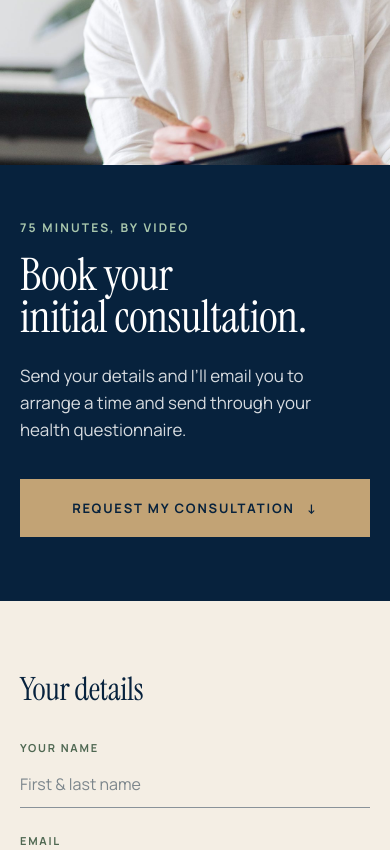
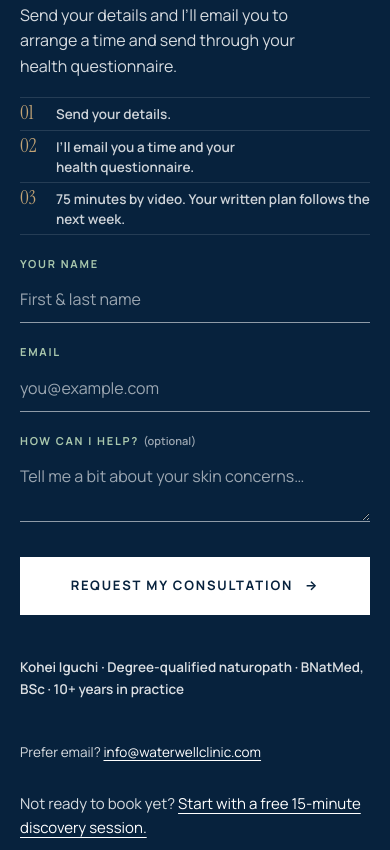
Before and after one commit to loganhempel/Waterwell-Web, a plain HTML site: page book/consultation.html in a window 390 px wide. Shown: the part 418-1268 px from the top of the page. Drawn offline with Linux system fonts and the light colour scheme.

Commit message:
v4 audit 2: booking landers put the 3-field form in the navy hero panel, steps above it in first person, credential line under the button, consult page links to the free session
Co-Authored-By: Claude Opus 5.5 <noreply@anthropic.com>

```diff
--- a/assets/v4/_main.css
+++ b/assets/v4/_main.css
@@ -498,3 +498,33 @@ footer.bk-foot{background:var(--bg);color:var(--muted);padding:28px 0 36px;font-
 /* D2: closing band, left-aligned so it doesn't read as another centred slab */
 .close-band h2 em{font-style:italic;color:var(--sand)}
 .close-band .st-in{max-width:760px}
+/* D7 + L1: booking landers, form in the navy panel, steps above it */
+.bk-hero .split-text{justify-content:flex-start;padding-top:clamp(48px,6vw,88px);padding-bottom:clamp(48px,6vw,88px)}
+.bk-hero h1{font-size:clamp(2.6rem,4.4vw,4.2rem)}
+.bk-hero .lead{margin-top:18px}
+.bk-steps{list-style:none;margin-top:28px;display:grid;grid-template-columns:repeat(3,minmax(0,1fr));gap:0;border-top:1px solid rgba(255,255,255,.16);max-width:620px}
+.bk-steps li{padding:14px 16px 0 0;display:flex;flex-direction:column;gap:6px}
+.bk-steps .n{font-family:var(--display);font-size:1.6rem;line-height:1;color:var(--sand)}
+.bk-steps p{margin-top:0 !important;font-size:14px;line-height:1.45;color:rgba(255,255,255,.8) !important;font-weight:600}
+.bk-hero .book-form{margin-top:32px;max-width:620px;gap:22px 28px}
+.bk-hero .field textarea{min-height:64px}
+.field label .opt{text-transform:none;letter-spacing:0;font-weight:600;color:rgba(255,255,255,.6)}
+.bk-cred{margin-top:-6px;color:rgba(255,255,255,.86) !important;font-weight:600}
+.bk-alt{margin-top:28px !important;font-size:15px;color:rgba(255,255,255,.8)}
+.bk-alt a{color:#fff;text-underline-offset:4px}
+.bk-close .btn-outline{min-width:0}
+@media (max-width:960px){
+  .bk-hero .split-photo{min-height:34svh}
+  .bk-hero .split-text{padding:32px var(--gutter) 48px}
+}
+@media (max-width:600px){
+  .bk-hero .split-photo{min-height:0;height:min(24svh,210px)}
+  .bk-hero h1{font-size:2.35rem;margin-top:12px}
+  .bk-hero .lead{font-size:1rem;margin-top:12px}
+  .bk-steps{grid-template-columns:1fr;margin-top:18px;border-top:0}
+  .bk-steps li{flex-direction:row;align-items:baseline;gap:12px;padding:5px 0;border-top:1px solid rgba(255,255,255,.12)}
+  .bk-steps li:last-child{border-bottom:1px solid rgba(255,255,255,.12)}
+  .bk-steps .n{font-size:1.2rem;flex:none;width:24px}
+  .bk-steps p{font-size:13.5px}
+  .bk-hero .book-form{margin-top:22px}
+}
--- a/assets/v4/site.css
+++ b/assets/v4/site.css
@@ -505,3 +505,33 @@ footer.bk-foot{background:var(--bg);color:var(--muted);padding:28px 0 36px;font-
 /* D2: closing band, left-aligned so it doesn't read as another centred slab */
 .close-band h2 em{font-style:italic;color:var(--sand)}
 .close-band .st-in{max-width:760px}
+/* D7 + L1: booking landers, form in the navy panel, steps above it */
+.bk-hero .split-text{justify-content:flex-start;padding-top:clamp(48px,6vw,88px);padding-bottom:clamp(48px,6vw,88px)}
+.bk-hero h1{font-size:clamp(2.6rem,4.4vw,4.2rem)}
+.bk-hero .lead{margin-top:18px}
+.bk-steps{list-style:none;margin-top:28px;display:grid;grid-template-columns:repeat(3,minmax(0,1fr));gap:0;border-top:1px solid rgba(255,255,255,.16);max-width:620px}
+.bk-steps li{padding:14px 16px 0 0;display:flex;flex-direction:column;gap:6px}
+.bk-steps .n{font-family:var(--display);font-size:1.6rem;line-height:1;color:var(--sand)}
+.bk-steps p{margin-top:0 !important;font-size:14px;line-height:1.45;color:rgba(255,255,255,.8) !important;font-weight:600}
+.bk-hero .book-form{margin-top:32px;max-width:620px;gap:22px 28px}
+.bk-hero .field textarea{min-height:64px}
+.field label .opt{text-transform:none;letter-spacing:0;font-weight:600;color:rgba(255,255,255,.6)}
+.bk-cred{margin-top:-6px;color:rgba(255,255,255,.86) !important;font-weight:600}
+.bk-alt{margin-top:28px !important;font-size:15px;color:rgba(255,255,255,.8)}
+.bk-alt a{color:#fff;text-underline-offset:4px}
+.bk-close .btn-outline{min-width:0}
+@media (max-width:960px){
+  .bk-hero .split-photo{min-height:34svh}
+  .bk-hero .split-text{padding:32px var(--gutter) 48px}
+}
+@media (max-width:600px){
+  .bk-hero .split-photo{min-height:0;height:min(24svh,210px)}
+  .bk-hero h1{font-size:2.35rem;margin-top:12px}
+  .bk-hero .lead{font-size:1rem;margin-top:12px}
+  .bk-steps{grid-template-columns:1fr;margin-top:18px;border-top:0}
+  .bk-steps li{flex-direction:row;align-items:baseline;gap:12px;padding:5px 0;border-top:1px solid rgba(255,255,255,.12)}
+  .bk-steps li:last-child{border-bottom:1px solid rgba(255,255,255,.12)}
+  .bk-steps .n{font-size:1.2rem;flex:none;width:24px}
+  .bk-steps p{font-size:13.5px}
+  .bk-hero .book-form{margin-top:22px}
+}
--- a/book/consultation.html
+++ b/book/consultation.html
@@ -34,37 +34,31 @@
   <a class="btn btn-outline" href="/"><span aria-hidden="true">&larr;</span> <span class="bk-long">Back to the main website</span><span class="bk-short">Back to main site</span></a>
 </div></header>
 <main id="main">
-  <section class="bk-hero">
+  <section class="bk-hero" id="book">
     <div class="split-photo"><img src="/assets/approach-considered.jpg" width="1100" height="1467" alt="Kohei Iguchi smiling during a consultation, notepad in hand" style="object-position:50% 22%"></div>
     <div class="split-text on-dark">
       <span class="label">75 minutes, by video</span>
       <h1>Book your initial consultation.</h1>
-      <!-- COPY: interim, replace with Kohei's wording --><p class="lead">Send your details and I’ll email you to arrange a time and send through your health questionnaire.</p><!-- /COPY -->
-      <div class="actions"><a class="btn btn-sand" href="#book">Request my consultation <span class="arrow" aria-hidden="true">&darr;</span></a></div>
-    </div>
-  </section>
-  <section class="bk-form" id="book">
-    <div class="wrap"><div class="inner">
-      <h2>Your details</h2>
-      <form class="book-form form-light" id="bookform" novalidate data-enquiry data-form="book_consultation" data-subject="Initial consultation request" data-booking="Initial consultation" data-thanks="Thanks, that’s come through. Kohei will email you within one working day to arrange a time.">
+      <!-- COPY: interim, replace with Kohei's wording --><p class="lead">Send your details and I’ll email you to arrange a time and send through your health questionnaire.</p>
+      <ol class="bk-steps" aria-label="What happens next"><li><span class="n">01</span><p>Send your details.</p></li><li><span class="n">02</span><p>I’ll email you a time and your health questionnaire.</p></li><li><span class="n">03</span><p>75 minutes by video. Your written plan follows the next week.</p></li></ol><!-- /COPY -->
+      <form class="book-form" id="bookform" novalidate data-enquiry data-form="book_consultation" data-subject="Initial consultation request" data-booking="Initial consultation" data-thanks="Thanks, that’s come through. I’ll email you within one working day to find a time.">
         <div class="hp-field" aria-hidden="true"><label for="bk-xq7">Leave this blank</label><input id="bk-xq7" name="bf_xq7" type="text" tabindex="-1" autocomplete="off" aria-hidden="true"></div>
         <input type="hidden" name="booking_type" value="Initial consultation">
         <input type="hidden" id="bk-tz" name="timezone" value="">
         <div class="field"><label for="bk-name">Your name</label><input id="bk-name" name="name" type="text" placeholder="First &amp; last name" autocomplete="name" required /></div>
         <div class="field"><label for="bk-email">Email</label><input id="bk-email" name="email" type="email" placeholder="you@example.com" autocomplete="email" inputmode="email" required /></div>
-        <div class="field full"><label for="bk-msg">How can I help?</label><textarea id="bk-msg" name="msg" placeholder="Tell me a bit about your skin concerns…"></textarea></div>
-        <button class="btn btn-primary full" type="submit">Request my consultation <span class="arrow" aria-hidden="true">&rarr;</span></button>
+        <div class="field full"><label for="bk-msg">How can I help? <span class="opt">(optional)</span></label><textarea id="bk-msg" name="msg" rows="2" placeholder="Tell me a bit about your skin concerns…"></textarea></div>
+        <button class="btn btn-light full" type="submit">Request my consultation <span class="arrow" aria-hidden="true">&rarr;</span></button>
+        <p class="form-note bk-cred">Kohei Iguchi · Degree-qualified naturopath · BNatMed, BSc · 10+ years in practice</p>
         <p class="form-note">Prefer email? <a href="mailto:info@waterwellclinic.com">info@waterwellclinic.com</a></p>
       </form>
-    </div></div>
-  </section>
-  <section aria-label="What happens next">
-    <!-- COPY: interim, replace with Kohei's wording --><ol class="next3"><li><span class="n">01</span><p>Send your details below.</p></li><li><span class="n">02</span><p>Kohei emails a time and your health questionnaire.</p></li><li><span class="n">03</span><p>75 minutes by video. Your written plan follows the next week.</p></li></ol><!-- /COPY -->
+      <p class="bk-alt">Not ready to book yet? <a href="/book/discovery">Start with a free 15-minute discovery session.</a></p>
+    </div>
   </section>
   <section class="bk-close on-dark">
     <div class="wrap">
       <!-- COPY: interim, replace with Kohei's wording --><p>75 minutes, by video, from wherever you are.</p><!-- /COPY -->
-      <div class="actions"><a class="btn btn-sand" href="#book">Request my consultation <span class="arrow" aria-hidden="true">&uarr;</span></a><a class="btn btn-outline" href="/">Back to the main website</a></div>
+      <div class="actions"><a class="btn btn-outline" href="/">Back to the main website</a></div>
     </div>
   </section>
 </main>
```
Also changed, not shown: book/discovery.html (+10 -16 lines).
